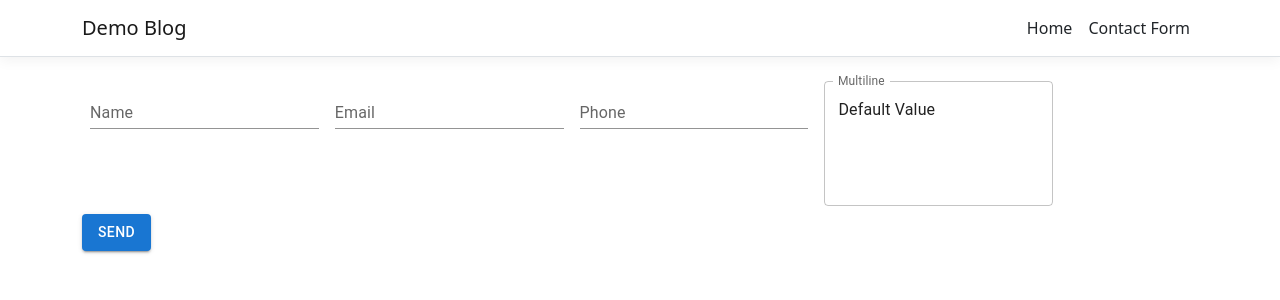
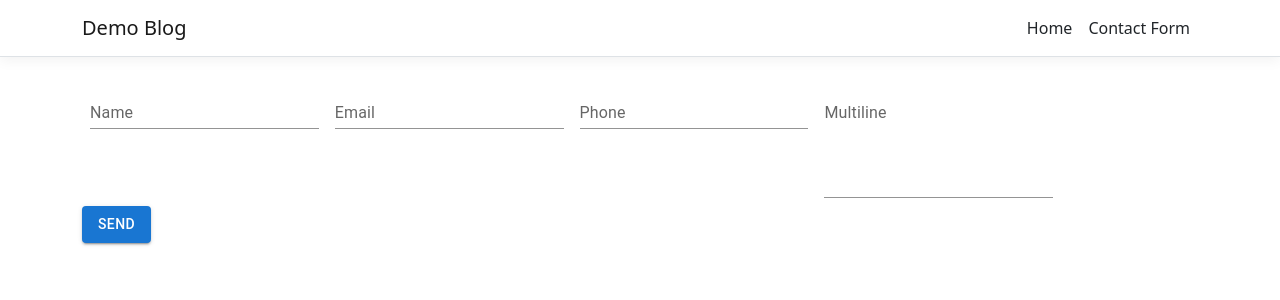
Before and after one commit to williammabotjadev/demoblog, a React (Create React App) app in the folder ClientApp/: page /contact in a window 1280 px wide. Shown: the top 300 px of the page. Built offline with nearby package versions, Linux system fonts and the light colour scheme.

Commit message:
variant, message textfield

```diff
--- a/ClientApp/src/components/HomeForm.js
+++ b/ClientApp/src/components/HomeForm.js
@@ -79,7 +79,7 @@ export default function HomeForm() {
           label="Multiline"
           multiline
           rows={4}
-          defaultValue="Default Value"
+          variant="standard"
         />
       </Box>
       <Box>
```
